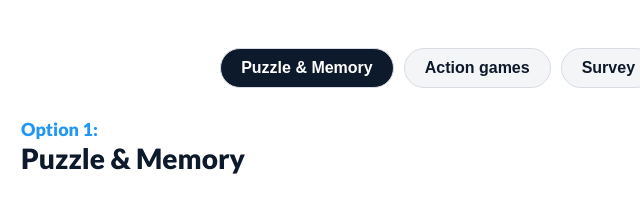
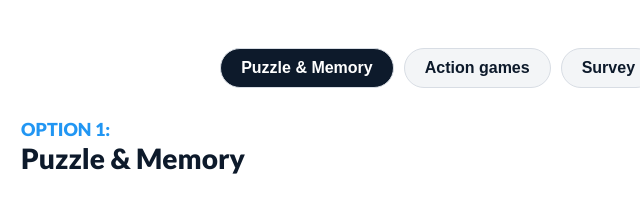
Before and after one commit to themonetizr/HTML-library, a plain HTML site: page end-card-partner-section.html in a window 1280 px wide. Shown: the top 206 px of the page, 59-699 px from the left. Drawn offline with Linux system fonts and the light colour scheme.

Commit message:
Update end-card-partner-section.html
All caps for "Option 1:"

```diff
--- a/end-card-partner-section.html
+++ b/end-card-partner-section.html
@@ -1,7 +1,7 @@
 <!--
   Monetizr Endcard Showcase (V3)
   - Consistent top alignment of text blocks
-  - Fixed spacing between "Option 1:" and tab title
+  - Fixed spacing between "OPTION 1:" and tab title
   - Updated Quiz + Stories Vimeo embeds
   - Responsive layout and lazy-loaded iframes
 -->
@@ -201,7 +201,7 @@
       section.id = format.id;
       section.setAttribute("role", "tabpanel");
 
-      const label = '<span style="display:block; font-size:18px; font-weight:900; color:#2196F3; margin-bottom:4px; line-height:1;">Option 1:</span>';
+      const label = '<span style="display:block; font-size:18px; font-weight:900; color:#2196F3; margin-bottom:4px; line-height:1;">OPTION 1:</span>';
       const eagerAttr = isActive
         ? `src="https://player.vimeo.com/video/${format.vimeo}&autoplay=1&loop=1&muted=1&background=1&badge=0&autopause=0&player_id=0&app_id=58479" loading="eager"`
         : `data-src="https://player.vimeo.com/video/${format.vimeo}&autoplay=1&loop=1&muted=1&background=1&badge=0&autopause=0&player_id=0&app_id=58479"`;
```
